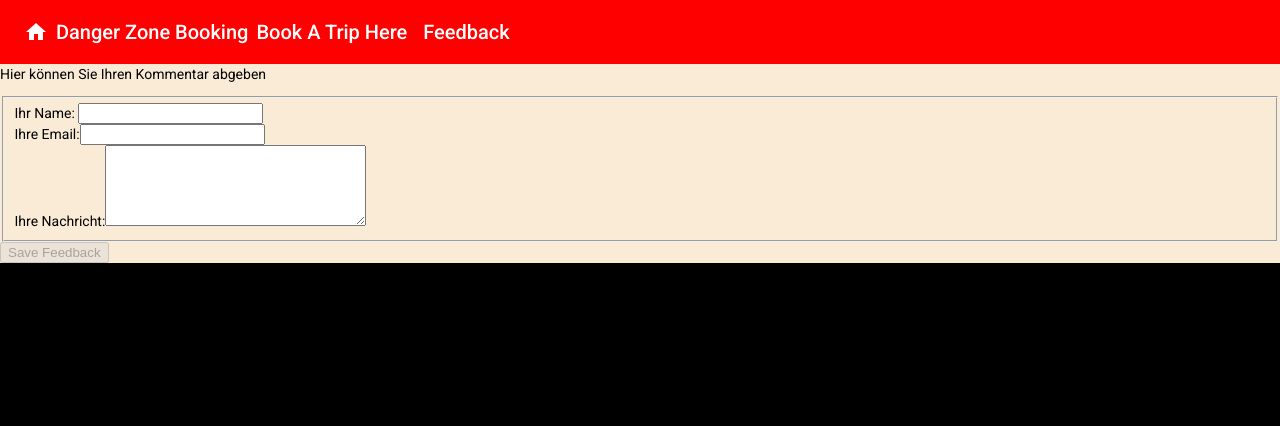
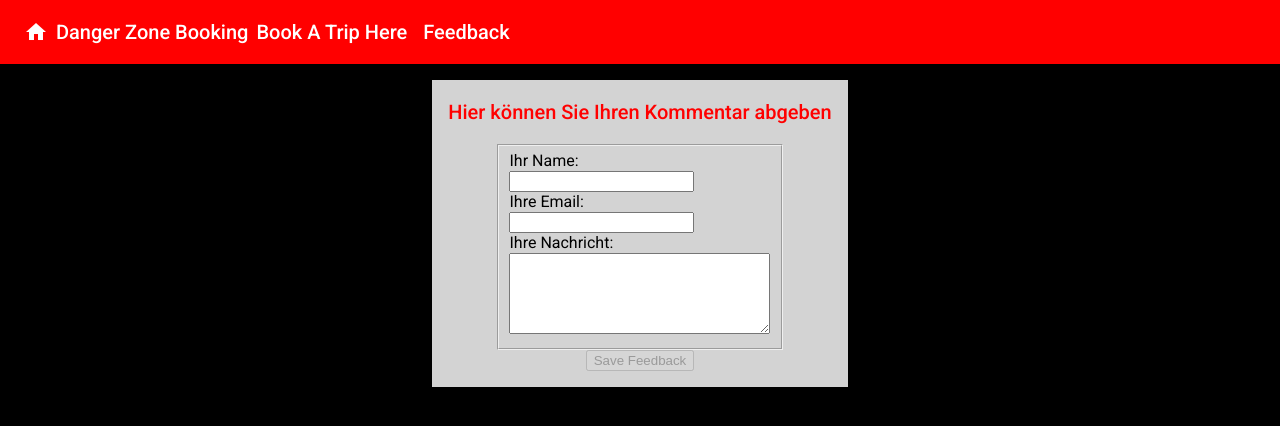
Before and after one commit to FloFink/dangerzone, an Angular app: page /feedback in a window 1280 px wide. Shown: the top 426 px of the page. Built offline with nearby package versions, Linux system fonts and the light colour scheme.

Commit message:
feedback form styling

```diff
--- a/src/app/app.module.ts
+++ b/src/app/app.module.ts
@@ -15,6 +15,7 @@ import {MatToolbarModule} from '@angular/material/toolbar';
 import {MatIconModule} from '@angular/material/icon';
 import {FeedbackFormComponent} from './feedback-form/feedback-form.component';
 import {FormsModule, ReactiveFormsModule} from '@angular/forms';
+import {MatButtonModule} from '@angular/material/button';
 
 @NgModule({
   declarations: [
@@ -35,7 +36,8 @@ import {FormsModule, ReactiveFormsModule} from '@angular/forms';
     MatToolbarModule,
     MatIconModule,
     FormsModule,
-    ReactiveFormsModule
+    ReactiveFormsModule,
+    MatButtonModule
   ],
   providers: [],
   bootstrap: [AppComponent]
--- a/src/app/feedback-form/feedback-form.component.html
+++ b/src/app/feedback-form/feedback-form.component.html
@@ -1,17 +1,18 @@
-<form [formGroup]="feedbackForm" (ngSubmit)="onSubmit()" class="feedback-container">
-  <p>Hier können Sie Ihren Kommentar abgeben</p>
+<div class="feedback-container">
+<form [formGroup]="feedbackForm" (ngSubmit)="onSubmit()" class="feedback-form">
+  <h2 class="red-color">Hier können Sie Ihren Kommentar abgeben</h2>
   <fieldset name="feedback">
-    <div class="form-group">
+    <div >
       <label for="name">Ihr Name: </label>
       <input type="text" id="name" class="form-control" formControlName="name" [ngClass]="{'error': nameIsInvalid}">
       <p class="error-text" *ngIf="nameIsInvalid">Bitte geben Sie einen Namen ein</p>
     </div>
-    <div class="form-group">
+    <div >
       <label for="email">Ihre Email:</label>
       <input type="email" id="email" class="form-control" formControlName="email" [ngClass]="{'error': emailIsInvalid}">
       <p class="error-text" *ngIf="emailIsInvalid">Bitte geben Sie eine valide E-Mail Adresse ein</p>
     </div>
-    <div class="form-group">
+    <div>
       <label for="message">Ihre Nachricht:</label>
       <textarea name="feedback_test" id="message" cols="30" rows="5" class="form-control" formControlName="message" [ngClass]="{'error': messageIsInvalid}">
       </textarea>
@@ -20,4 +21,8 @@
   </fieldset>
   <button type="submit" id="feed" [disabled]="feedbackForm.invalid">Save Feedback</button>
 
+  <h3 *ngIf="feedbackSent" class="red-color">Vielen Dank für Ihren Kommentar! Wir werden uns bemühen noch gefährlichere Abenteuer für Sie zu finden!!!</h3>
+
 </form>
+
+</div>
--- a/src/app/feedback-form/feedback-form.component.scss
+++ b/src/app/feedback-form/feedback-form.component.scss
@@ -1,5 +1,23 @@
 .feedback-container {
-  background-color: antiquewhite;
+  display: flex;
+  flex-direction: column;
+  align-items: center;
+  margin: 16px;
+
+}
+.feedback-form {
+  display: flex;
+  flex-direction: column;
+  align-items: center;
+  background-color: lightgrey;
+  padding: 16px;
+  width: fit-content;
+}
+
+label {
+  margin-right: 4px;
+  display: block;
+  font-size: medium;
 }
 
 .error-input {
--- a/src/app/feedback-form/feedback-form.component.ts
+++ b/src/app/feedback-form/feedback-form.component.ts
@@ -9,6 +9,7 @@ import {FormGroup, FormControl, Validators} from '@angular/forms';
 export class FeedbackFormComponent implements OnInit {
 
   feedbackForm: FormGroup;
+  feedbackSent = false;
 
   constructor() {
     this.feedbackForm = new FormGroup({
@@ -23,6 +24,7 @@ export class FeedbackFormComponent implements OnInit {
 
   onSubmit() {
     console.log(this.feedbackForm.value);
+    this.feedbackSent = true;
     this.feedbackForm.reset();
   }
 
```
